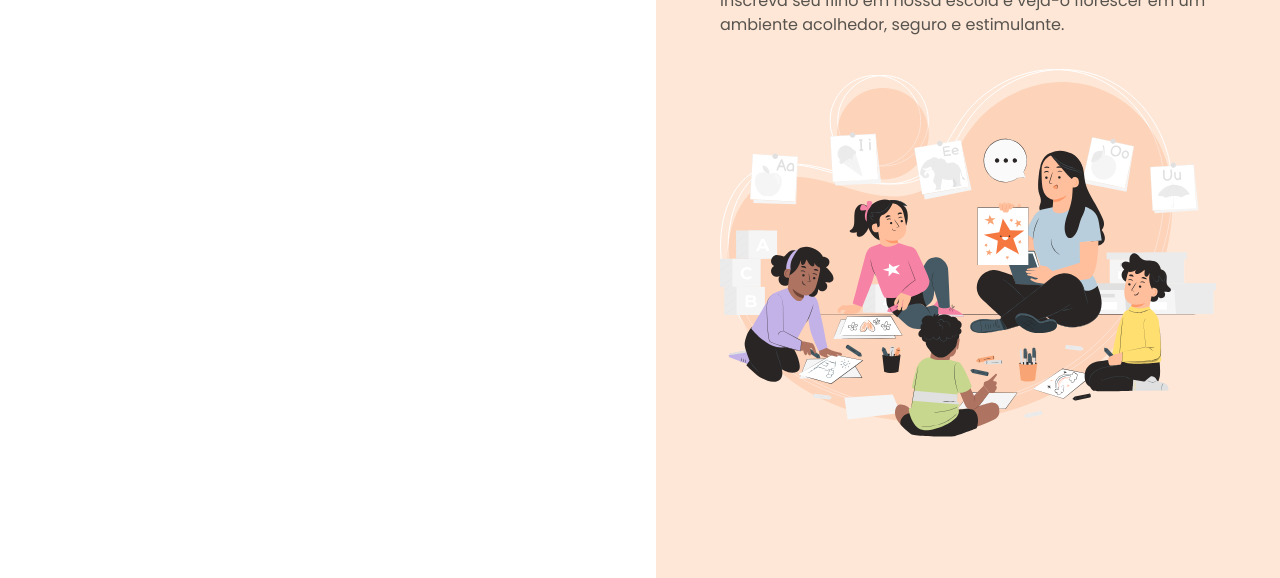
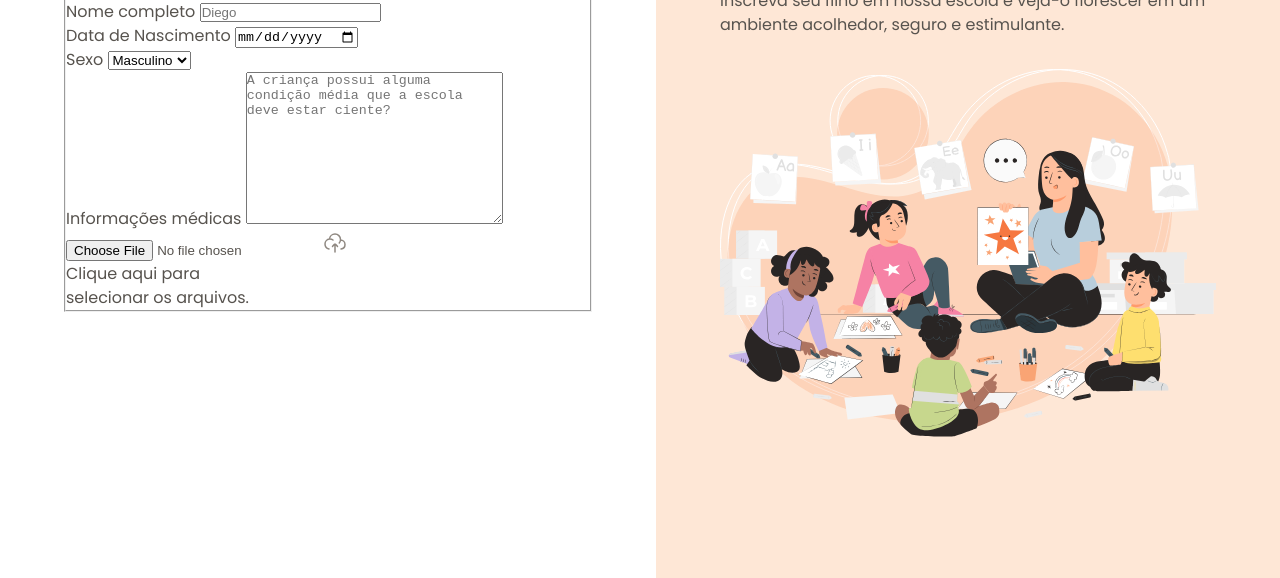
Before and after one commit to diegodemello/registration-form, a plain HTML site: page index.html in a window 1280 px wide. Shown: the part 222-800 px from the top of the page. Drawn offline with Linux system fonts and the light colour scheme; a web font is replaced by a local one.

Commit message:
initial form

```diff
--- a/index.html
+++ b/index.html
@@ -24,6 +24,37 @@
                 <h1>Formulário de Matrícula</h1>
                 <p>Preencha os dados abaixo para matricular seu filho na escola de educação infantil Estrelas do Amanhã.
                 </p>
+
+                <form method="post" enctype="multipart/form-data">
+                    <fieldset class="child-info">
+                        <legend>Informações da criança</legend>
+                        <div class="input-wrapper">
+                            <label for="fullname">Nome completo</label>
+                            <input id="fullname" type="text" placeholder="Diego">
+                        </div>
+                        <div class="input-wrapper">
+                            <label for="birth">Data de Nascimento</label>
+                            <input id="birth" type="date" name="birth" lang="pt-BR">
+                        </div>
+                        <div class="select-wrapper">
+                            <label for="gender">Sexo</label>
+                            <select name="gender" id="gender">
+                                <option value="male">Masculino</option>
+                                <option value="female">Feminino</option>
+                            </select>
+                        </div>
+                        <div class="textarea-wrapper">
+                            <label for="medical-info">Informações médicas</label>
+                            <textarea name="medical-info" id="medical-info" cols="30" rows="10"
+                                placeholder="A criança possui alguma condição média que a escola deve estar ciente?"></textarea>
+                        </div>
+                        <div class="droparea-wrapper">
+                            <input type="file" id="birth-file" name="birth-file">
+                            <img src="assets/icons/cloud-upload.svg" alt="">
+                            <p>Clique aqui para <br> selecionar os arquivos.</p>
+                        </div>
+                    </fieldset>
+                </form>
             </div>
         </main>
 
```
